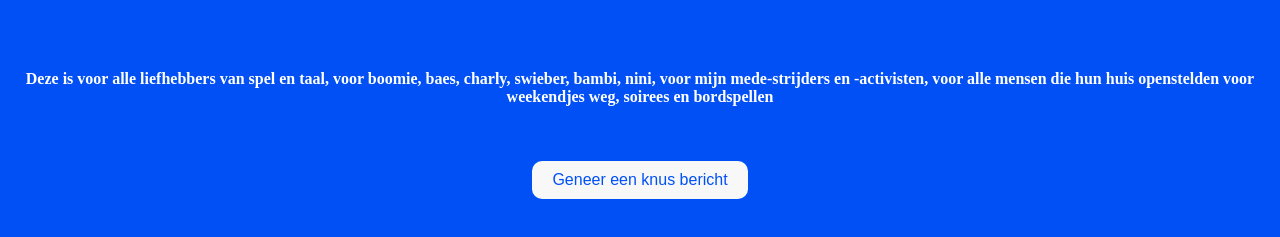
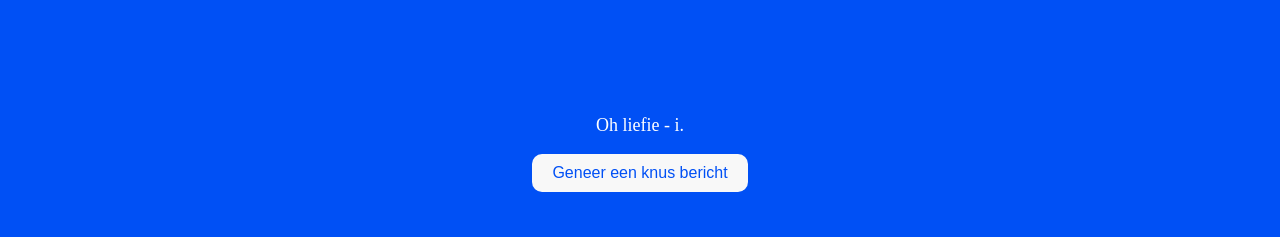
Before and after one commit to IlonaRoesli/hello2024, a plain HTML site: page index.html in a window 1280 px wide. Both pictures are taken after a click on the button "Geneer een knus bericht". Shown: the part 319-556 px from the top of the page. Drawn offline with Linux system fonts and the light colour scheme.

Commit message:
Update index.html

```diff
--- a/index.html
+++ b/index.html
@@ -4,7 +4,7 @@
   <head>
     <meta charset="UTF-8">
     <meta name="viewport" content="width=device-width, initial-scale=1.0">
-    <title>hello 2024</title>
+    <title>Dag mooi mens</title>
     <style>
       body {
         font-family: 'Anonymous Pro', serif;
@@ -16,7 +16,9 @@
         align-items: center;
         justify-content: center;
         height: 100vh;
+        /* Ensure the body takes the full height of the viewport */
         margin: 0;
+        /* Remove default margin */
       }
 
       h2 {
@@ -62,6 +64,7 @@
         margin-top: 0px;
       }
 
+
     </style>
   </head>
 
@@ -75,7 +78,7 @@
     <script>
       // Array of texts to be shuffled
       var texts = [
-        "Vriendin! Levens update over een drankje? - a.",
+         "Vriendin! Levens update over een drankje? - a.",
         "Girl wat doe je allemaal - a.",
         "Eindelijk mijn voorlopig rijbewijs gaan ophalen! Danku stad Antwerpen - a.",
         "Huis is een tragedie maar een sprookje - a.",
@@ -86,7 +89,6 @@
         "Hoe gaat ie vriendschap? - a.",
         "oh shit, fucking graaf joh - a.",
         "Ik weet letterlijk niet waar ik proper ondergoed vind atm - a.",
-
         "Wou iemand nu streamz delen? X - i.",
         "Hallo kunt gij 23 - i.",
         "Do you have ghosts? - i.",
@@ -112,7 +114,6 @@
         "Want i mean koppijn is never fun - i.",
         "Moet ik iets komen brengen? - i.",
         "Oh liefie - i.",
-
         "Ik rook nog snel een compulsieve sigaret maar ben er wel! - c.",
         "Goedemorgen en helluuuuw - c.",
         "Als iemand ooit een theologische studie uitgeeft die bewijst dat telenet de hel is, ga ik echt tevreden zijn - c.",
@@ -138,7 +139,6 @@
         "Omg / Ik dacht dat delulu uw uitvinding was - c.",
         "Je gezicht straalt wel echt vriendelijkheid uit - c.",
         "Is bootiful - c.",
-
         "even afstand bezinnen herbronnen plannen hahaha en nu slapen dankje voor de avond trip door het crushlandschap - i.",
         "high fives voor mezelf en dank voor de kanscreaties+duidelijker laten merken dat ik interesse heb aanmoediging - i.",
         "en het spel, de schoonheid is ook veel waard, toch? - i.",
@@ -164,7 +164,6 @@
         "ik zoek dus nog multiple lovers - i.",
         "ilona i like this line of thinking - i.",
         "open bars / als in free drinks / of niet gesloten cafes - i.",
-
         "Bisous de lyon xx - l.",
         "sleep deprived and barely alive - l. & i.",
         "Witte wijn? - l.",
@@ -182,8 +181,6 @@
         "Ik maak vanavond vrij - l.",
         "ik wil jullie nog graag zien voor ik vertrek - l.",
         "Ikea ontbijt. Ben je in de ikea? Ik volg biet van Mediamarkt naar ikea / Ja de Mediamarkt en de IKEA zijn naast elkaar in Wilrijk / Das een heftige ochtend Ilona - l.",
-
-
         "kettles balsamic vinegar / die chips neutrale smaak met het opatje / linzenchipjes / sensations met de cream maar eigenlijk kan je nooit fout gaan met chips behalve misschien geribbelde zout en peper - n.",
         "wandelen dansen koken zwemmen drijven lezen eten mediteren zingen klaarkomen heel hard rennen huilen dichtbij zijn ! - n.",
         "hoe ver rijden naar het midden van nergens - n.",
@@ -209,7 +206,6 @@
         "dear ilona, ik zag dit kaartje en dacht aan jou - n.",
         "(leef je nog?) - n.",
         "waar zit jij? / in the bear, niet welke stoel - n.",
-
         "Dr martens, onderbroeken, shampo van de lush. Een pen voor een iPad... en om af te sluiten... Bubble tea - n.",
         "Had gezegd dat een jongen niet zo louche moest doen. Toen werd ie boos. Maar hij was letterlijk drugs aan het dealen. - n.",
         "see you at the other side my friend - n.",
@@ -235,7 +231,6 @@
         "Faking hagel haha ik ben er al zo - n.",
         "Ik heb een deadline vanavond en wilde die af hebben voor 17u maar heb eig gwn gewacht om te kunnen vertrekken naar dumpling paradiiiiise - n.",
         "YOOOO - n.",
-
         "Vroem vroem - m.",
         "Hey! Ik was je vergeten zeggen maar er was nog pizza voor je in frigo mocht je willen (oeps, wat laat!) - m.",
         "Heb je even depannering nodig? - m.",
@@ -263,7 +258,6 @@
         "Is het gelukt met je kortverhaal? :-) / (Late afterthought ;-)) - m.",
         "JOEPIEEE - m.",
         "meest gegroeide vriendschap in de voorbije jaren - m.",
-
         "je zal het merken aan het voice bericht van Charly, maar jij zocht een Venn diagram voor 5 online? Ik heb er een gevonden: - j.",
         "Helo roeszaddy - j.",
         "isims - j.",
@@ -271,7 +265,6 @@
         "Eindelijk, een redelijke stem in het debat omtrent zingeving - j.",
         "Ik voel me bekocht - j.",
         "Je hoort het al, meer filosofisch conceptueel geleuter dan effectieve activistische betrokkenheid (toch wat mijn doctoraat betreft). - j.",
-
         "Do you wanna do a poly bookclub - j.",
         "Lol I have started crying in front ppl recently - j.",
         "It's supposed to be a democracy haha - j.",
@@ -301,7 +294,7 @@
         "Oeh sexy - j.",
         "Ik FaceTime je zo - j.",
         "We love butt pics, j.",
-        Me on a conference: oh ja ik zie jullie dan op dit protest binnen 2 weken doei - j.",
+        "Me on a conference: oh ja ik zie jullie dan op dit protest binnen 2 weken doei - j.",
         "Mag weg babes. Ik krijg kotsneigingen van ernaar te kijken - j.",
         "Wat is een vibe babes? - j.",
         "No idea, je was ineens weg - j.",
@@ -310,7 +303,6 @@
         "Ben een beetje verkocht aan Ted Lasso aan het geraken - j.",
         "niets geslapen en nu aan mijn gate - j.",
         "Hoe gaat je dagje? - j.",
-
         "Ik ben indoor-activiteiten aan het verzinnen - e.",
         "En ja, het leven zit vol weirde contrasten. - e.",
         "Ilona, waar komt die kalender met naakten in taal ook alweer vandaan? - e.",
@@ -325,10 +317,11 @@
 
         // Display the random text in both the h6 and p elements
         var randomText = texts[randomIndex];
-        document.getElementById("dynamicText").textContent = randomText;
+        document.getElementById("dynamicText").textContent = "";
         document.getElementById("randomText").innerHTML = randomText; // Clear the text content
       }
 
     </script>
   </body>
+
 </html>
```
